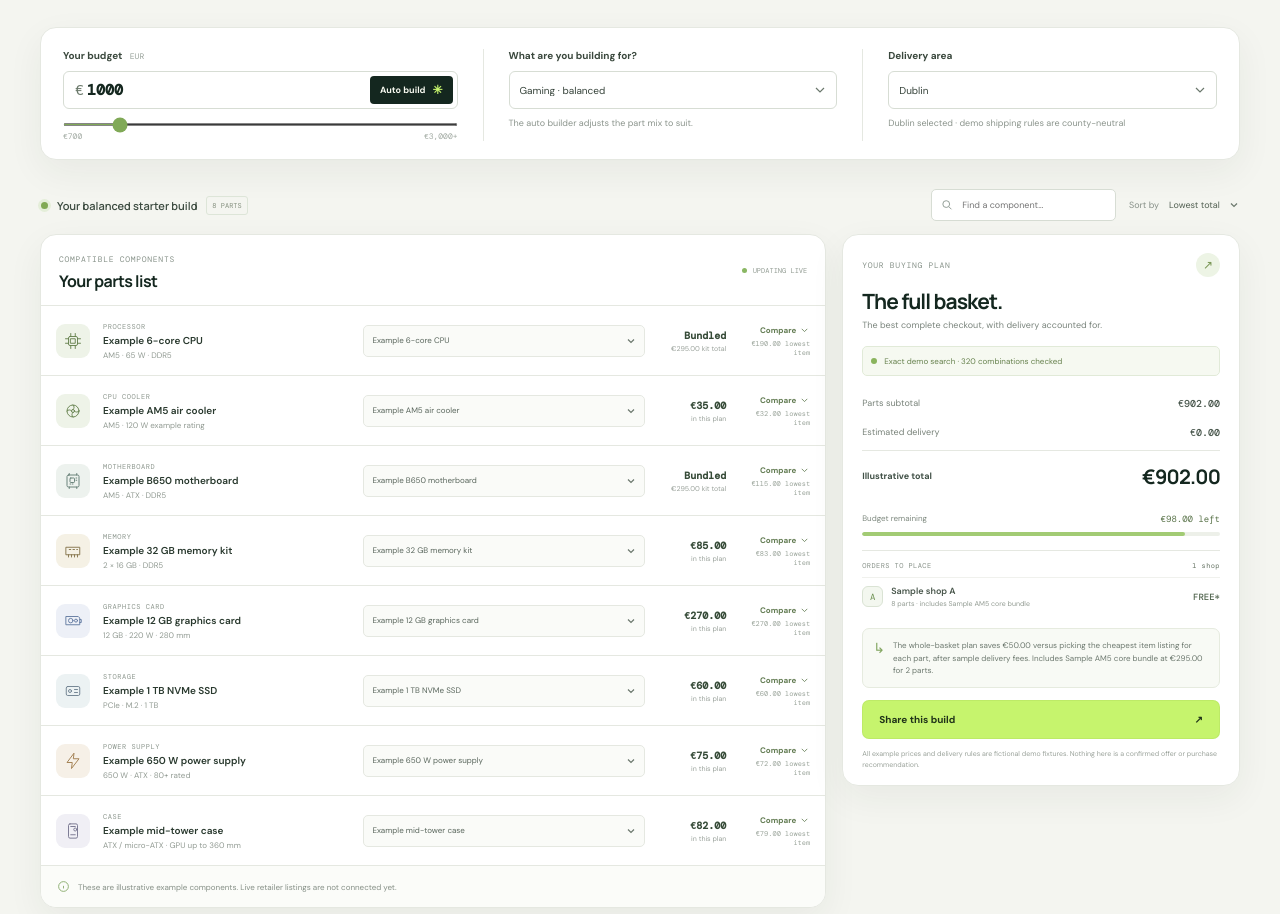
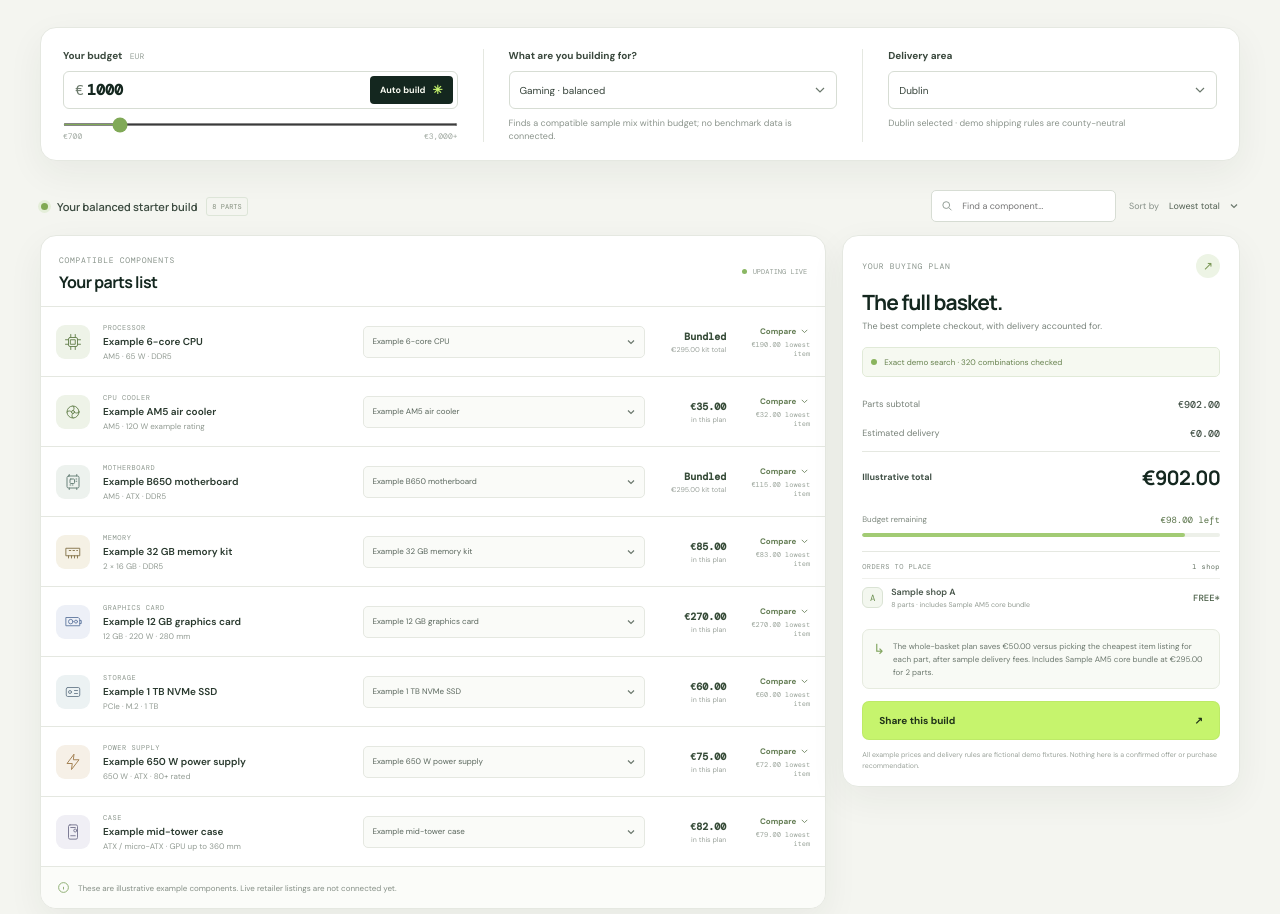
Before and after one commit to odysseyjakub/rigwise-ireland-pc-builder, a website with bundled scripts: page index.html in a window 1280 px wide. Shown: the part 834-1748 px from the top of the page. Built offline with nearby package versions, Linux system fonts and the light colour scheme.

```diff
--- a/index.html
+++ b/index.html
@@ -22,7 +22,7 @@
 <div class="section-heading"><div><div class="eyebrow"><span class="eyebrow-line"></span> YOUR BUILD WORKSPACE</div><h2 id="builder-title">Make it yours.</h2><p class="section-subtitle">Start with a goal or fine-tune every part. Your basket recalculates as you go.</p></div><button class="button button-outline save-button" id="save-build" type="button"><svg viewBox="0 0 20 20" aria-hidden="true"><path d="M4 3h10l3 3v11H4z"/><path d="M7 3v5h7V3M7 17v-6h7v6"/></svg>Save build</button></div>
 <div class="builder-controls">
 <div class="control-block budget-control"><label for="budget">Your budget <span class="control-hint">EUR</span></label><div class="budget-field"><span>€</span><input id="budget" type="number" min="700" max="5000" step="50" value="1000" inputmode="numeric"><button id="generate-build" type="button" class="generate-button">Auto build <span aria-hidden="true">✳</span></button></div><input id="budget-range" class="range-input" type="range" min="700" max="3000" step="50" value="1000" aria-label="Budget slider"><div class="range-labels"><span>€700</span><span>€3,000+</span></div></div>
-<div class="control-divider"></div><div class="control-block"><label for="workload">What are you building for?</label><select id="workload" class="select-control"><option value="gaming">Gaming · balanced</option><option value="creative">Creative work</option><option value="everyday">Everyday &amp; study</option></select><span class="control-caption">The auto builder adjusts the part mix to suit.</span></div>
+<div class="control-divider"></div><div class="control-block"><label for="workload">What are you building for?</label><select id="workload" class="select-control"><option value="gaming">Gaming · balanced</option><option value="creative">Creative work</option><option value="everyday">Everyday &amp; study</option></select><span class="control-caption">Finds a compatible sample mix within budget; no benchmark data is connected.</span></div>
 <div class="control-divider"></div><div class="control-block location-control"><label for="county">Delivery area</label><select id="county" class="select-control"><option>Carlow</option><option>Cavan</option><option>Clare</option><option>Cork</option><option>Donegal</option><option selected>Dublin</option><option>Galway</option><option>Kerry</option><option>Kildare</option><option>Kilkenny</option><option>Laois</option><option>Leitrim</option><option>Limerick</option><option>Longford</option><option>Louth</option><option>Mayo</option><option>Meath</option><option>Monaghan</option><option>Offaly</option><option>Roscommon</option><option>Sligo</option><option>Tipperary</option><option>Waterford</option><option>Westmeath</option><option>Wexford</option><option>Wicklow</option></select><span class="control-caption" id="location-note">Approximate county only · demo shipping rules are county-neutral</span></div>
 </div>
 <div id="saved-builds" class="saved-builds" hidden></div>
```
